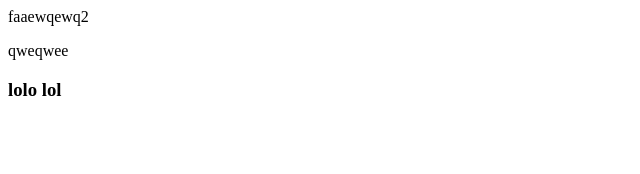
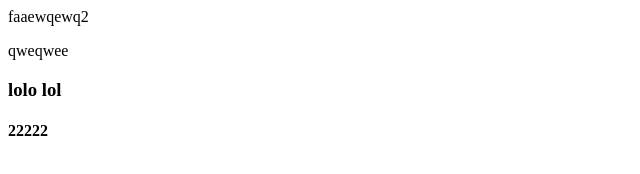
Before and after one commit to WilkMat/todo, a plain HTML site: page index.html in a window 1280 px wide. Shown: the full height of the page, 0-640 px from the left. Drawn offline with Linux system fonts and the light colour scheme.

Commit message:
added second header

```diff
--- a/index.html
+++ b/index.html
@@ -8,5 +8,6 @@
 faaewqewq2
 <p>qweqwee</p>
 <h3>lolo lol</h3>
+<h4>22222</h4>
 </body>
 </html>
```
